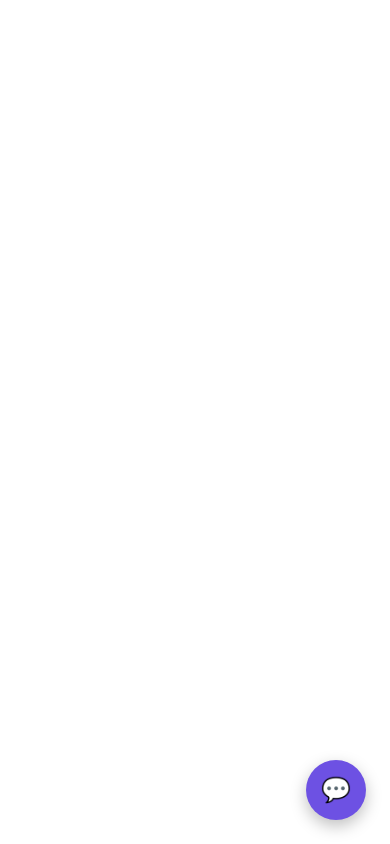
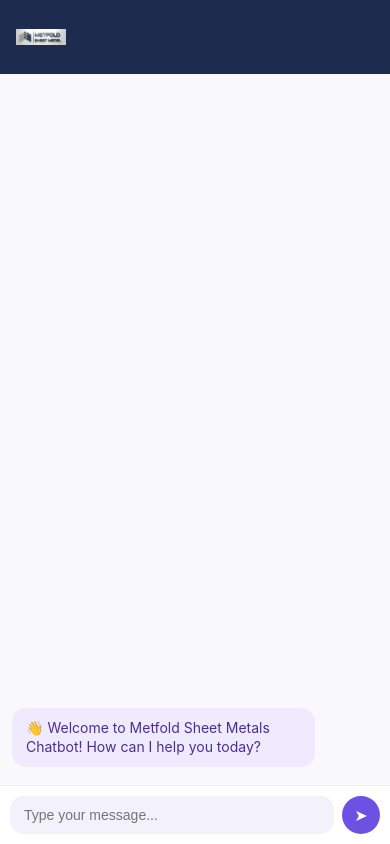
Before and after one commit to Narendra2209/metfold-chatbot, a React (Create React App) app: page / in a window 390 px wide. Built offline with nearby package versions, Linux system fonts and the light colour scheme.

Commit message:
Updated chat app with login and responsive design

```diff
--- a/src/App.css
+++ b/src/App.css
@@ -1,82 +1,58 @@
-/* Floating Toggle Button (bottom-right) */
-.chat-toggle-btn {
-  position: fixed;
-  bottom: 24px;
-  right: 24px;
-  background: #6d51e3;
-  color: #fff;
-  border: none;
-  border-radius: 50%;
-  width: 60px;
-  height: 60px;
-  font-size: 24px;
-  cursor: pointer;
-  box-shadow: 0 6px 16px rgba(0,0,0,0.25);
-  transition: transform 0.2s ease, background 0.2s;
-  z-index: 9999;
+body {
+  margin: 0;
+  background: #f9f9fb;
+  font-family: "Inter", Arial, sans-serif;
 }
 
-.chat-toggle-btn:hover {
-  background: #5739c7;
-  transform: scale(1.1);
-}
-
-/* Chat Window */
+/* Chat Wrapper */
 .chat-wrapper {
-  position: fixed;
-  bottom: 100px;
-  right: 24px;
-  width: 360px;
-  max-height: 70vh;
-  background: #fff;
-  border-radius: 18px;
-  box-shadow: 0 6px 24px rgba(0,0,0,0.2);
   display: flex;
   flex-direction: column;
-  overflow: hidden;
-  z-index: 10000;
-  animation: slideUp 0.25s ease-out;
-  font-family: 'Inter', Arial, sans-serif;
-}
-
-/* Animation */
-@keyframes slideUp {
-  from { opacity: 0; transform: translateY(20px); }
-  to { opacity: 1; transform: translateY(0); }
+  height: 100vh;
+  width: 100%;
 }
 
 /* Header */
 .chat-header {
-  background: #6d51e3;
+  background: #1d2b4f;
   color: #fff;
-  padding: 14px 18px;
+  padding: 12px 16px;
   display: flex;
-  justify-content: space-between;
   align-items: center;
-}
-.chat-header h3 {
-  margin: 0;
-  font-size: 16px;
-}
-.close-btn {
-  background: transparent;
-  border: none;
-  color: #fff;
-  font-size: 20px;
-  cursor: pointer;
+  gap: 12px;
 }
 
-/* Body */
+.chat-logo {
+  width: 100;
+  height: 80px;
+  object-fit: contain;
+}
+
+.chat-title {
+  font-size: 22px;
+}
+
+/* ✅ Responsive adjustments */
+@media (max-width: 768px) {
+  .chat-logo {
+    width: 50px;
+    height: 50px;
+  }
+
+  .chat-title {
+    font-size: 18px;
+  }
+}
+
+/* Chat Body */
 .chat-body {
   flex: 1;
   padding: 12px;
   background: #f9f9fb;
   overflow-y: auto;
-}
-.chat-placeholder {
-  text-align: center;
-  color: #777;
-  margin-top: 40px;
+  display: flex;
+  flex-direction: column;
+  justify-content: flex-end;
 }
 
 /* Messages */
@@ -84,6 +60,7 @@
   display: flex;
   flex-direction: column;
 }
+
 .msg-bubble {
   max-width: 75%;
   margin: 6px 0;
@@ -92,15 +69,48 @@
   font-size: 14px;
   line-height: 1.4;
 }
+
 .msg-bubble.user {
   background: #e0dcfb;
   color: #3c2b8c;
   margin-left: auto;
 }
+
 .msg-bubble.bot {
   background: #f0eafe;
   color: #4a308e;
   margin-right: auto;
+}
+
+/* Typing Animation */
+.msg-bubble.typing {
+  display: flex;
+  gap: 4px;
+}
+
+.dot {
+  width: 6px;
+  height: 6px;
+  background: #4a308e;
+  border-radius: 50%;
+  animation: blink 1s infinite alternate;
+}
+
+.dot:nth-child(2) {
+  animation-delay: 0.2s;
+}
+
+.dot:nth-child(3) {
+  animation-delay: 0.4s;
+}
+
+@keyframes blink {
+  0% {
+    opacity: 0.3;
+  }
+  100% {
+    opacity: 1;
+  }
 }
 
 /* Input Bar */
@@ -109,7 +119,10 @@
   padding: 10px;
   border-top: 1px solid #eee;
   background: #fff;
+  position: sticky;
+  bottom: 0;
 }
+
 .chat-input {
   flex: 1;
   border: none;
@@ -119,6 +132,7 @@
   background: #f3f2fa;
   outline: none;
 }
+
 .chat-send-btn {
   background: #6d51e3;
   border: none;
@@ -129,7 +143,10 @@
   color: #fff;
   font-size: 16px;
   cursor: pointer;
+  transition: 0.2s;
 }
+
 .chat-send-btn:hover {
   background: #5739c7;
+  transform: scale(1.05);
 }
--- a/src/App.js
+++ b/src/App.js
@@ -1,80 +1,106 @@
-import React, { useState } from 'react';
-import './App.css';
+import React, { useState, useEffect, useRef } from "react";
+import "./App.css";
+import logo from "./logo.png"; // make sure your logo is in src/
 
 function App() {
-  const [input, setInput] = useState('');
+  const [input, setInput] = useState("");
   const [messages, setMessages] = useState([]);
-  const [isOpen, setIsOpen] = useState(false);
+  const [isLoading, setIsLoading] = useState(false);
+  const chatEndRef = useRef(null);
+
+  // ✅ Add welcome message when component loads
+  useEffect(() => {
+    setMessages([
+      {
+        sender: "bot",
+        text: "👋 Welcome to Metfold Sheet Metals Chatbot! How can I help you today?",
+      },
+    ]);
+  }, []);
+
+  // ✅ Auto scroll to bottom when messages update
+  useEffect(() => {
+    chatEndRef.current?.scrollIntoView({ behavior: "smooth" });
+  }, [messages, isLoading]);
 
   const handleSend = async () => {
     if (!input.trim()) return;
-    setMessages([...messages, { sender: 'user', text: input }]);
+
+    const userMessage = { sender: "user", text: input };
+    setMessages((prev) => [...prev, userMessage]);
+    setInput("");
+    setIsLoading(true);
 
     try {
       const response = await fetch(process.env.REACT_APP_WEBHOOK_URL, {
-        method: 'POST',
-        headers: { 'Content-Type': 'application/json' },
+        method: "POST",
+        headers: { "Content-Type": "application/json" },
         body: JSON.stringify({ message: input }),
       });
 
+      if (!response.ok) throw new Error(`HTTP error! status: ${response.status}`);
+
       const data = await response.json();
-      const botText = data.output || 'No response';
-      setMessages(prev => [...prev, { sender: 'bot', text: botText }]);
+      const botMessage = {
+        sender: "bot",
+        text: data.output || "No response received.",
+      };
+      setMessages((prev) => [...prev, botMessage]);
     } catch (err) {
-      setMessages(prev => [...prev, { sender: 'bot', text: '⚠️ Something went wrong.' }]);
+      console.error("Fetch error:", err);
+      setMessages((prev) => [
+        ...prev,
+        { sender: "bot", text: `⚠️ Error: ${err.message}` },
+      ]);
+    } finally {
+      setIsLoading(false);
     }
-    setInput('');
   };
 
-  const handleKeyDown = e => {
-    if (e.key === 'Enter') handleSend();
+  const handleKeyDown = (e) => {
+    if (e.key === "Enter") handleSend();
   };
 
   return (
-    <div>
-      {/* Floating Toggle Button */}
-      <button
-        className="chat-toggle-btn"
-        onClick={() => setIsOpen(!isOpen)}
-      >
-        {isOpen ? '✖' : '💬'}
-      </button>
+    <div className="chat-wrapper">
+      {/* Header */}
+      <header className="chat-header">
+        <img src={logo} alt="logo" className="chat-logo" />
+      </header>
 
-      {/* Chat Window */}
-      {isOpen && (
-        <div className="chat-wrapper">
-          <div className="chat-header">
-            <h3>Support Chat</h3>
-            <button className="close-btn" onClick={() => setIsOpen(false)}>×</button>
-          </div>
-          <div className="chat-body">
-            {messages.length === 0 ? (
-              <div className="chat-placeholder">
-                <p>👋 Hi there! Start typing to chat with us.</p>
-              </div>
-            ) : (
+      {/* Body */}
+      <main className="chat-body">
         <div className="chat-messages">
-                {messages.map((msg, idx) => (
-                  <div key={idx} className={`msg-bubble ${msg.sender}`}>
+          {messages.map((msg, i) => (
+            <div key={i} className={`msg-bubble ${msg.sender}`}>
               {msg.text}
             </div>
           ))}
+          {isLoading && (
+            <div className="msg-bubble bot typing">
+              <span className="dot"></span>
+              <span className="dot"></span>
+              <span className="dot"></span>
             </div>
           )}
+          <div ref={chatEndRef} />
         </div>
-          <div className="chat-input-bar">
+      </main>
+
+      {/* Input */}
+      <footer className="chat-input-bar">
         <input
           type="text"
           value={input}
-              onChange={e => setInput(e.target.value)}
+          onChange={(e) => setInput(e.target.value)}
           onKeyDown={handleKeyDown}
           placeholder="Type your message..."
           className="chat-input"
         />
-            <button onClick={handleSend} className="chat-send-btn">➤</button>
-          </div>
-        </div>
-      )}
+        <button onClick={handleSend} className="chat-send-btn">
+          ➤
+        </button>
+      </footer>
     </div>
   );
 }
```
Also changed, not shown: src/logo.png (added). Lines whose indentation alone changed are shown as unchanged.
